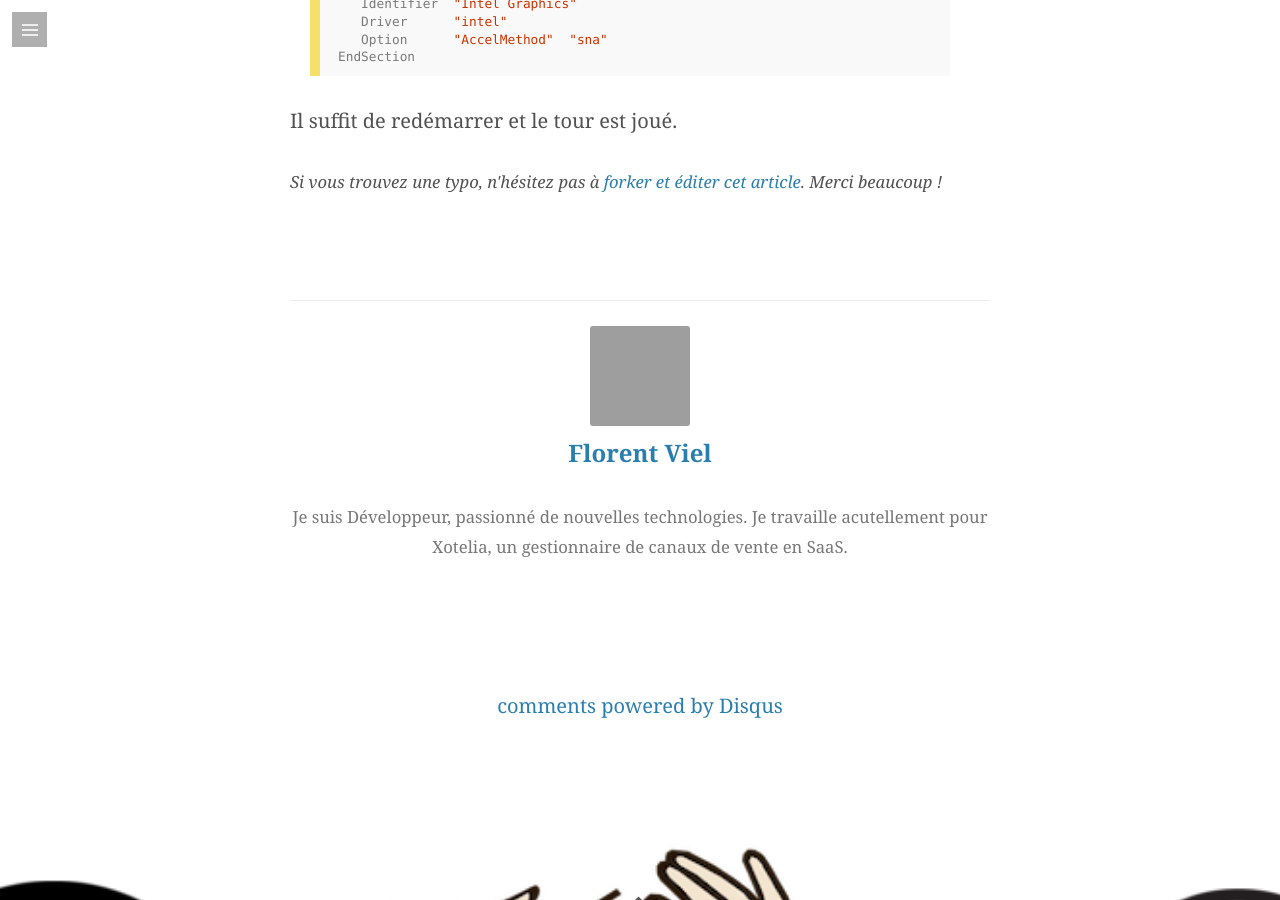
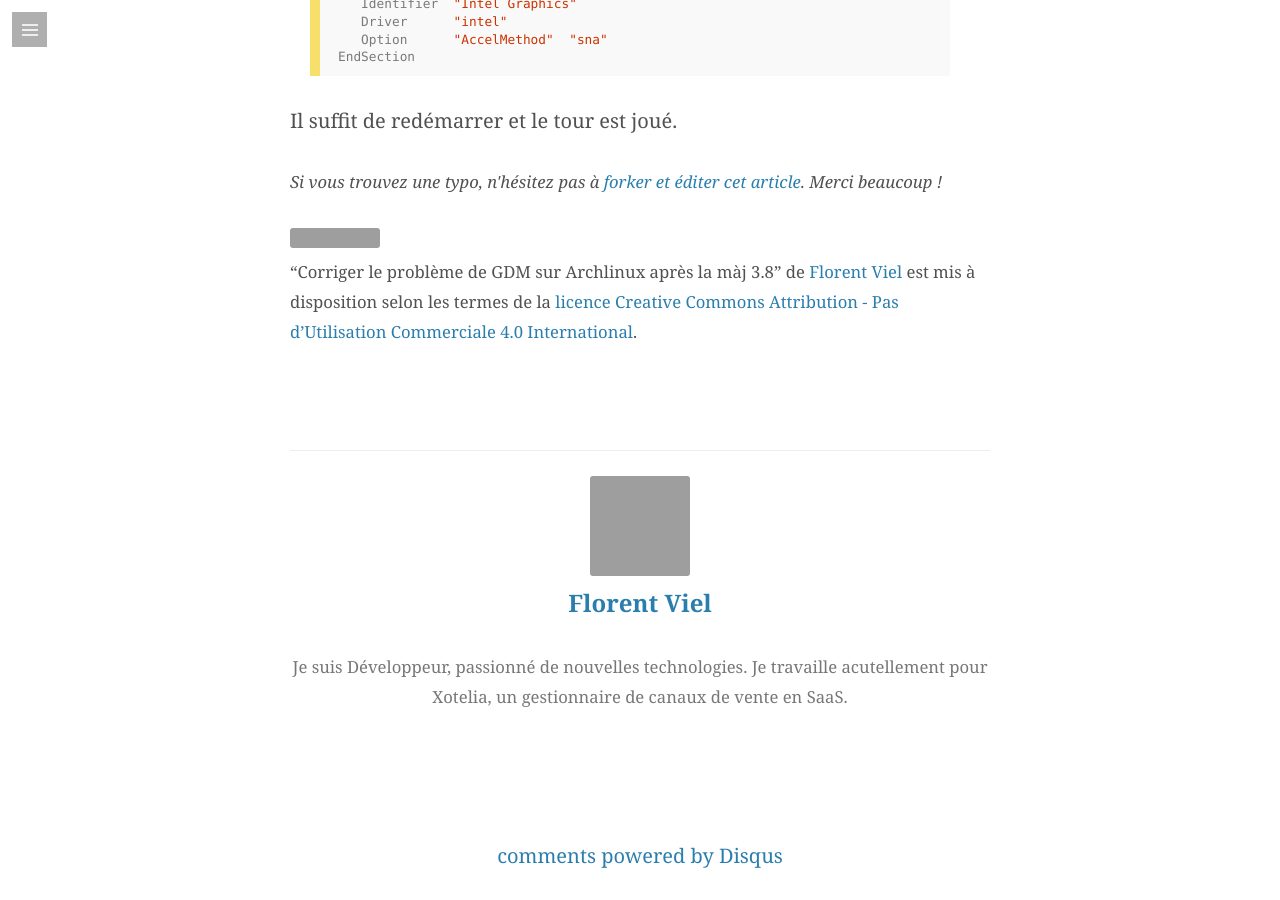
Before and after one commit to luxifer/luxifer.github.io, a Jekyll site: the page built from _posts/2013-05-25-corriger-le-probleme-de-gdm-sur-archlinux-apres-la-maj-3-8.md, in a window 1280 px wide and 900 px high, scrolled down 1379 px. Built offline with Jekyll 4.4.1, drawn with Linux system fonts in a browser that asks for light colours; nearby versions of some CDN libraries; some web fonts are replaced; Markdown is read by kramdown in place of the engine named in the settings; comment, search, counter and statistics services are not loaded; grey boxes are pictures that could not be loaded.

Commit message:
add complete license

```diff
--- a/_layouts/post.html
+++ b/_layouts/post.html
@@ -31,6 +31,11 @@ article: true
         <em>
           Si vous trouvez une typo, n'hésitez pas à <a href="{{ site.github.repository_url }}/edit/master/{{ page.path }}">forker et éditer cet article</a>. Merci beaucoup !
         </em>
+      </small>
+    </p>
+    <p>
+      <small>
+        <a rel="license" href="http://creativecommons.org/licenses/by-nc/4.0/"><img alt="Licence Creative Commons" style="border-width:0" src="https://i.creativecommons.org/l/by-nc/4.0/88x31.png" /></a><br /><span xmlns:dct="http://purl.org/dc/terms/" property="dct:title">&ldquo;{{ page.title }}&rdquo;</span> de <a xmlns:cc="http://creativecommons.org/ns#" href="{{ site.copyright.url }}" property="cc:attributionName" rel="cc:attributionURL">{{ site.copyright.author }}</a> est mis à disposition selon les termes de la <a rel="license" href="http://creativecommons.org/licenses/by-nc/4.0/">licence Creative Commons Attribution - Pas d’Utilisation Commerciale 4.0 International</a>.
       </small>
     </p>
   </div>
```
